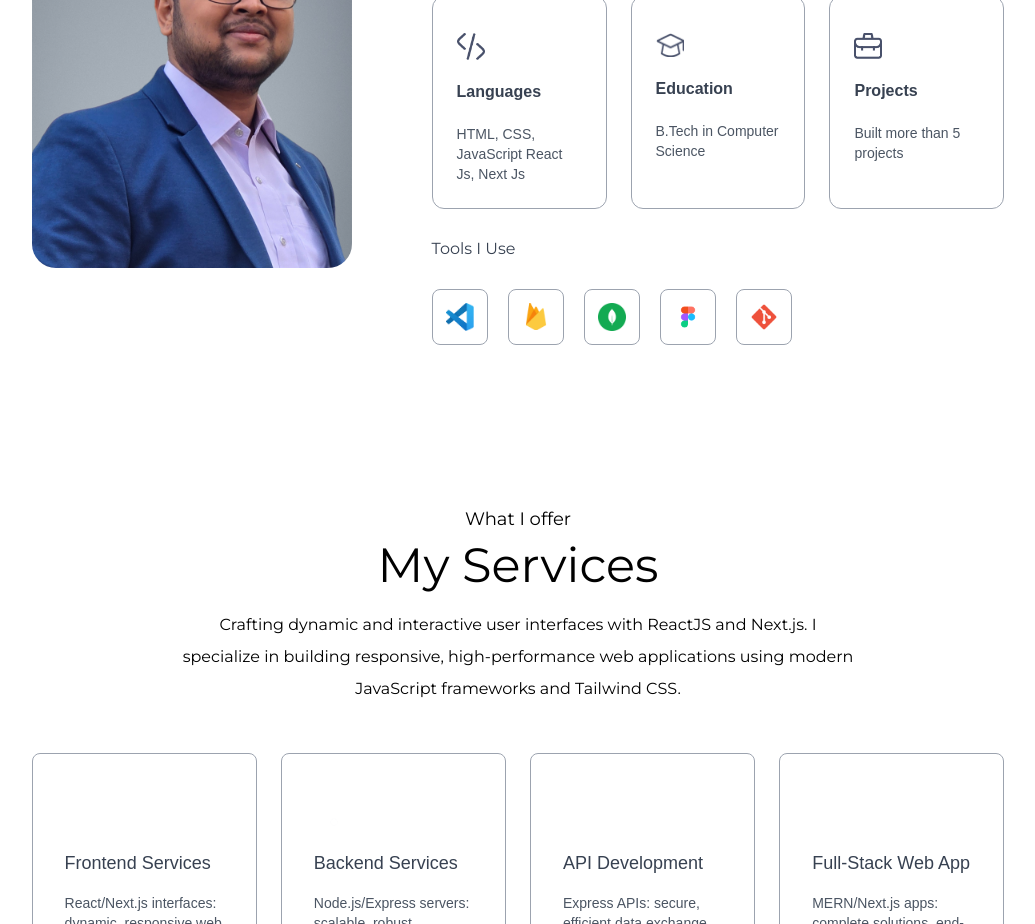
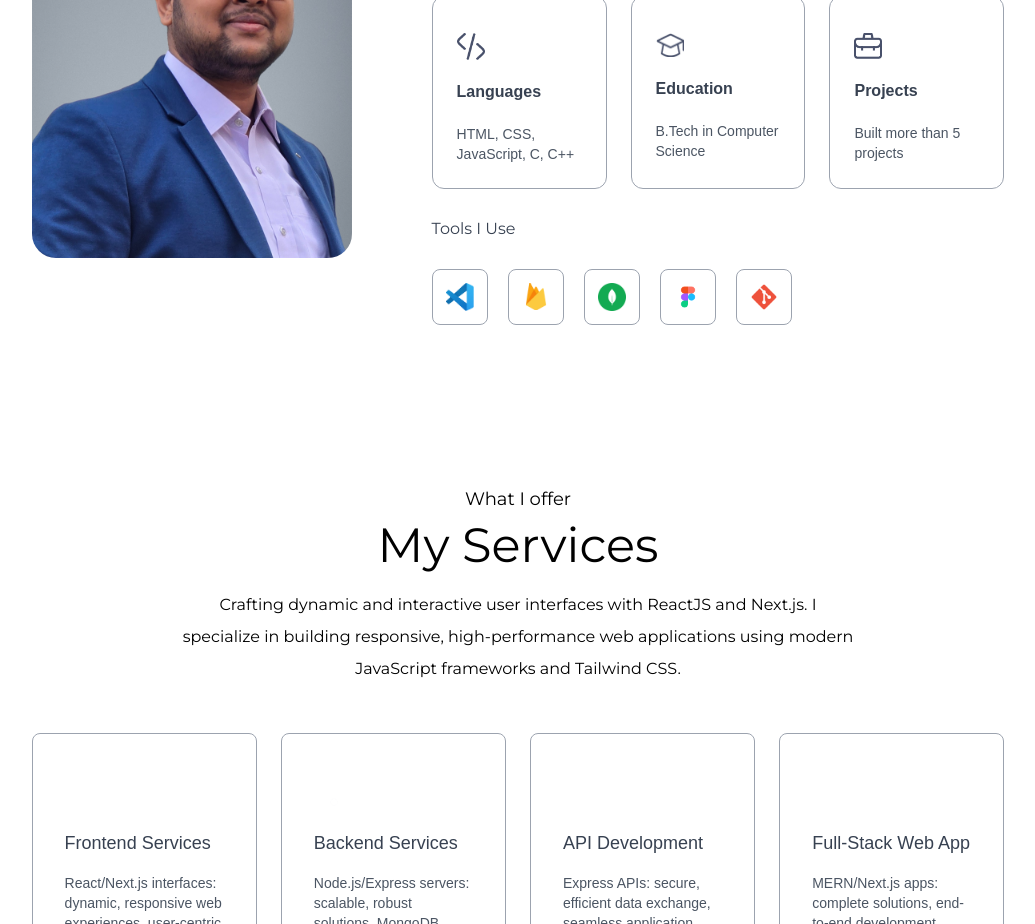
Before and after one commit to niloydiu/portfolio, a Next.js app: page / in a window 1280 px wide. Shown: the part 1240-2164 px from the top of the page, without its empty margins (122-1157 px from the left). Built offline with nearby package versions, Linux system fonts and the light colour scheme.

Commit message:
refactor: update programming languages in infoList description

```diff
--- a/assets/assets.js
+++ b/assets/assets.js
@@ -170,7 +170,7 @@ export const infoList = [
     icon: assets.code_icon,
     iconDark: assets.code_icon_dark,
     title: "Languages",
-    description: "HTML, CSS, JavaScript React Js, Next Js",
+    description: "HTML, CSS, JavaScript, C, C++",
   },
   {
     icon: assets.edu_icon,
```
